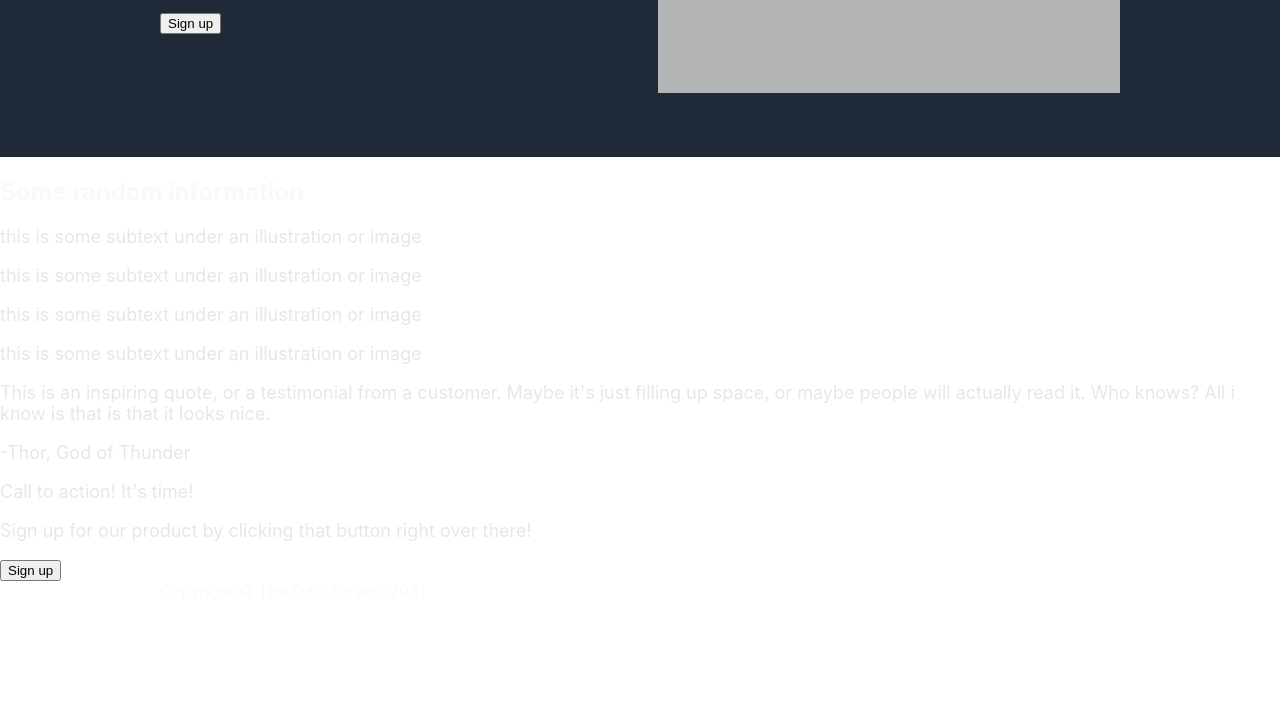
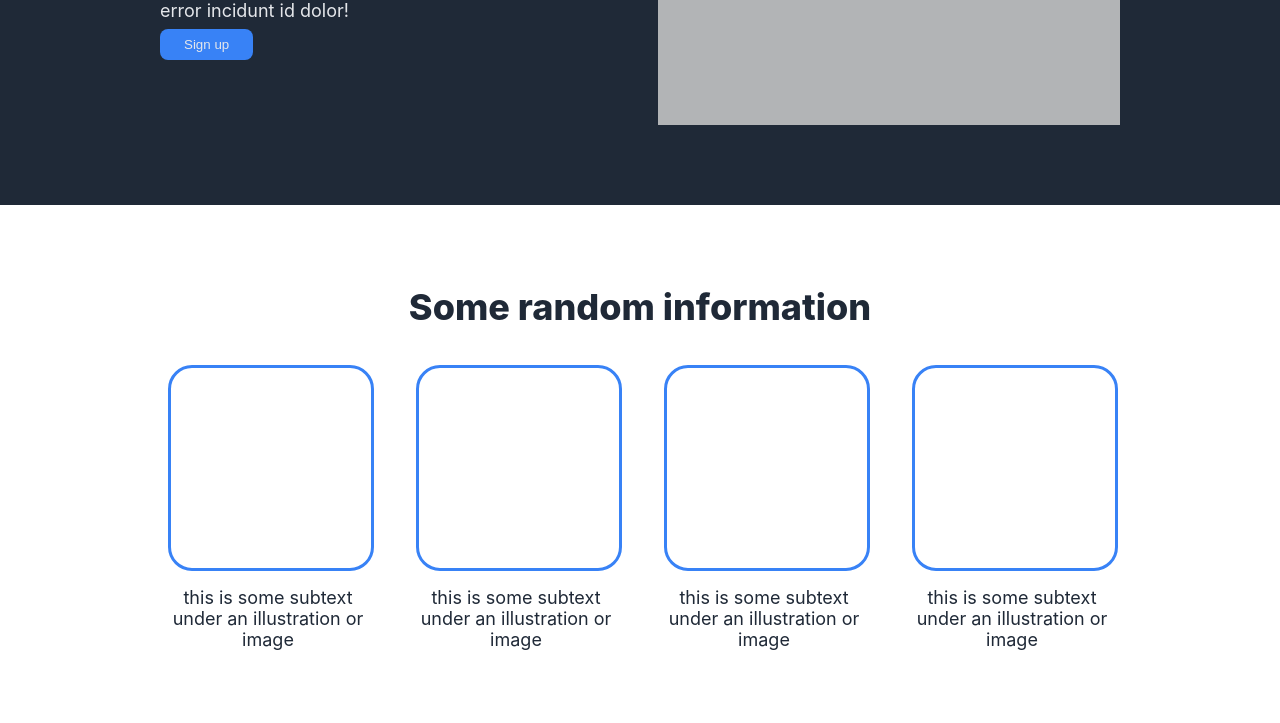
Before and after one commit to tomaszwasik31/landing-page, a plain HTML site: page index.html in a window 1280 px wide. Shown: the part 423-1146 px from the top of the page. Before the commit the page ends 1024 px from the top, so only its background shows below. Drawn offline with Linux system fonts and the light colour scheme.

Commit message:
all section finished, exercise done

```diff
--- a/css/style.css
+++ b/css/style.css
@@ -6,7 +6,8 @@ body {
 }
 
 nav,
-header {
+header,
+footer {
   background-color: #1f2937;
 }
 
@@ -31,6 +32,7 @@ ul.nav-links {
   display: flex;
   justify-content: space-between;
   align-items: center;
+  padding: 8px;
 }
 
 h1 {
@@ -42,12 +44,14 @@ h1 {
 p {
   font-size: 18px;
   color: #e5e7eb;
+  margin: 8px 0px;
 }
 
-header {
+header,
+section {
   display: flex;
   align-items: center;
-  padding: 64px 160px;
+  padding: 80px 160px;
   gap: 36px;
 }
 
@@ -63,3 +67,94 @@ header {
   justify-content: center;
   align-items: center;
 }
+
+button {
+  background-color: #3882f6;
+  color: #e5e7eb;
+  border: none;
+  padding: 8px 24px;
+  border-radius: 8px;
+}
+
+section {
+  display: flex;
+  flex-direction: column;
+  align-content: center;
+  justify-content: center;
+}
+
+h2 {
+  color: #1f2937;
+  font-size: 36px;
+  font-weight: 800;
+  margin: 0px;
+}
+
+.cards-wrapper {
+  display: flex;
+  flex-wrap: wrap;
+  gap: 48px;
+  justify-content: center;
+}
+
+.card {
+  text-align: center;
+  max-width: 200px;
+}
+.card-img {
+  width: 200px;
+  height: 200px;
+  border: 3px solid #3882f6;
+  border-radius: 24px;
+  margin-bottom: 16px;
+}
+
+.card-txt {
+  color: #1f2937;
+}
+
+.section-2 {
+  background-color: #e5e7eb;
+  gap: 0px;
+}
+.testimonial-txt {
+  font-size: 36px;
+  color: #1f2937;
+  font-style: italic;
+  font-weight: 300;
+}
+
+.testimonial-author {
+  color: #1f2937;
+  font-weight: 500;
+  margin: 0px;
+  margin-left: auto;
+}
+
+.cta-wrapper {
+  background-color: #3882f6;
+  padding: 36px 108px;
+  border-radius: 18px;
+  display: flex;
+  justify-items: center;
+  gap: 36px;
+}
+
+.cta-right {
+  display: block;
+  min-width: 100px;
+  margin: auto;
+}
+
+.cta-title {
+  font-size: 24px;
+  font-weight: 600;
+}
+.btn-cta {
+  border: 2px solid white;
+}
+
+footer {
+  text-align: center;
+  padding: 32px;
+}
--- a/index.html
+++ b/index.html
@@ -30,7 +30,7 @@
             dolore excepturi, ipsa expedita nemo sed voluptatem perspiciatis
             asperiores error incidunt id dolor!
           </p>
-          <button class="btn-header">Sign up</button>
+          <button>Sign up</button>
         </div>
         <div class="header-right">
           <div class="img-placeholder">this is placeholder for an image</div>
@@ -41,25 +41,25 @@
         <div class="cards-wrapper">
           <div class="card">
             <div class="card-img"></div>
-            <p class="card-text">
+            <p class="card-txt">
               this is some subtext under an illustration or image
             </p>
           </div>
           <div class="card">
             <div class="card-img"></div>
-            <p class="card-text">
+            <p class="card-txt">
               this is some subtext under an illustration or image
             </p>
           </div>
           <div class="card">
             <div class="card-img"></div>
-            <p class="card-text">
+            <p class="card-txt">
               this is some subtext under an illustration or image
             </p>
           </div>
           <div class="card">
             <div class="card-img"></div>
-            <p class="card-text">
+            <p class="card-txt">
               this is some subtext under an illustration or image
             </p>
           </div>
```
